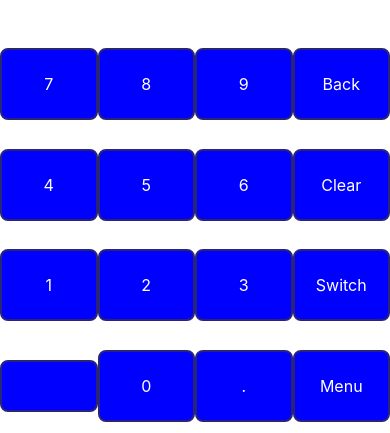
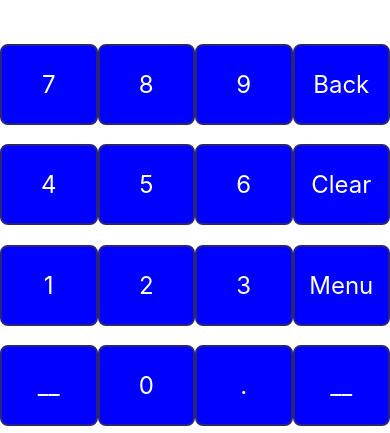
Before and after one commit to grbarker/convertr, a React Native app: screen / in a window 390 px wide. Shown: the part 408-841 px from the top of the page. Built offline with nearby package versions, Linux system fonts and the light colour scheme.

Commit message:
Edit converter buttons to enlarge text and edit padding.

```diff
--- a/App.js
+++ b/App.js
@@ -297,13 +297,13 @@ export default class App extends React.Component {
               </View>
               <View style={styles.container}>
                 <View style={styles.buttonContainer}>
-                  <TouchableOpacity style={styles.button} onPress={ e => this.addNum("7")}>
+                  <TouchableOpacity style={styles.numButton} onPress={ e => this.addNum("7")}>
                     <Text style={styles.text}>7</Text>
                   </TouchableOpacity>
-                  <TouchableOpacity style={styles.button} onPress={ e => this.addNum("8")}>
+                  <TouchableOpacity style={styles.numButton} onPress={ e => this.addNum("8")}>
                     <Text style={styles.text}>8</Text>
                   </TouchableOpacity>
-                  <TouchableOpacity style={styles.button} onPress={ e => this.addNum("9")}>
+                  <TouchableOpacity style={styles.numButton} onPress={ e => this.addNum("9")}>
                     <Text style={styles.text}>9</Text>
                   </TouchableOpacity>
                   <TouchableOpacity style={styles.button} onPress={ e => this.removeNum()}>
@@ -311,13 +311,13 @@ export default class App extends React.Component {
                   </TouchableOpacity>
                 </View>
                 <View style={styles.buttonContainer}>
-                  <TouchableOpacity style={styles.button} onPress={ e => this.addNum("4")}>
+                  <TouchableOpacity style={styles.numButton} onPress={ e => this.addNum("4")}>
                     <Text style={styles.text}>4</Text>
                   </TouchableOpacity>
-                  <TouchableOpacity style={styles.button} onPress={ e => this.addNum("5")}>
+                  <TouchableOpacity style={styles.numButton} onPress={ e => this.addNum("5")}>
                     <Text style={styles.text}>5</Text>
                   </TouchableOpacity>
-                  <TouchableOpacity style={styles.button} onPress={ e => this.addNum("6")}>
+                  <TouchableOpacity style={styles.numButton} onPress={ e => this.addNum("6")}>
                     <Text style={styles.text}>6</Text>
                   </TouchableOpacity>
                   <TouchableOpacity style={styles.button} onPress={ e => this.clearNum()}>
@@ -325,32 +325,32 @@ export default class App extends React.Component {
                   </TouchableOpacity>
                 </View>
                 <View style={styles.buttonContainer}>
-                  <TouchableOpacity style={styles.button} onPress={ e => this.addNum("1")}>
+                  <TouchableOpacity style={styles.numButton} onPress={ e => this.addNum("1")}>
                     <Text style={styles.text}>1</Text>
                   </TouchableOpacity>
-                  <TouchableOpacity style={styles.button} onPress={ e => this.addNum("2")}>
+                  <TouchableOpacity style={styles.numButton} onPress={ e => this.addNum("2")}>
                     <Text style={styles.text}>2</Text>
                   </TouchableOpacity>
-                  <TouchableOpacity style={styles.button} onPress={ e => this.addNum("3")}>
+                  <TouchableOpacity style={styles.numButton} onPress={ e => this.addNum("3")}>
                     <Text style={styles.text}>3</Text>
-                  </TouchableOpacity>
-                  <TouchableOpacity style={styles.button} onPress={ e => this.switchNum("switch")}>
-                    <Text style={styles.text}>Switch</Text>
-                  </TouchableOpacity>
-                </View>
-                <View style={styles.buttonContainer}>
-                  <View style={styles.button}>
-                    <Text style={styles.text}></Text>
-                  </View>
-                  <TouchableOpacity style={styles.button} onPress={ e => this.addNum("0")}>
-                    <Text style={styles.text}>0</Text>
-                  </TouchableOpacity>
-                  <TouchableOpacity style={styles.button} onPress={ e => this.addNum(".")}>
-                    <Text style={styles.text}>.</Text>
                   </TouchableOpacity>
                   <TouchableOpacity style={styles.button} onPress={this.setModalVisible}>
                     <Text style={styles.text}>Menu</Text>
                   </TouchableOpacity>
+                </View>
+                <View style={styles.buttonContainer}>
+                  <View style={styles.numButton}>
+                    <Text style={styles.text}>__</Text>
+                  </View>
+                  <TouchableOpacity style={styles.numButton} onPress={ e => this.addNum("0")}>
+                    <Text style={styles.text}>0</Text>
+                  </TouchableOpacity>
+                  <TouchableOpacity style={styles.numButton} onPress={ e => this.addNum(".")}>
+                    <Text style={styles.text}>.</Text>
+                  </TouchableOpacity>
+                    <View style={styles.numButton}>
+                      <Text style={styles.text}>__</Text>
+                    </View>
                 </View>
                 <Modal
                   animationType="slide"
@@ -459,7 +459,18 @@ const styles = StyleSheet.create({
   button: {
     flex: 1,
     alignItems: "center",
-    backgroundColor: my_light_green,
+    paddingTop: 24,
+    paddingBottom: 24,
+    paddingLeft: 12,
+    paddingRight: 12,
+    borderWidth: 2,
+    borderColor: purple,
+    borderRadius: 8,
+    backgroundColor: "blue",
+  },
+  numButton: {
+    flex: 1,
+    alignItems: "center",
     paddingTop: 24,
     paddingBottom: 24,
     paddingLeft: 12,
@@ -523,7 +534,7 @@ const styles = StyleSheet.create({
     backgroundColor: my_light_green,
   },
   text: {
-     fontSize: 16,
+     fontSize: 24,
      color: '#fff'
   },
   buttonText: {
```
